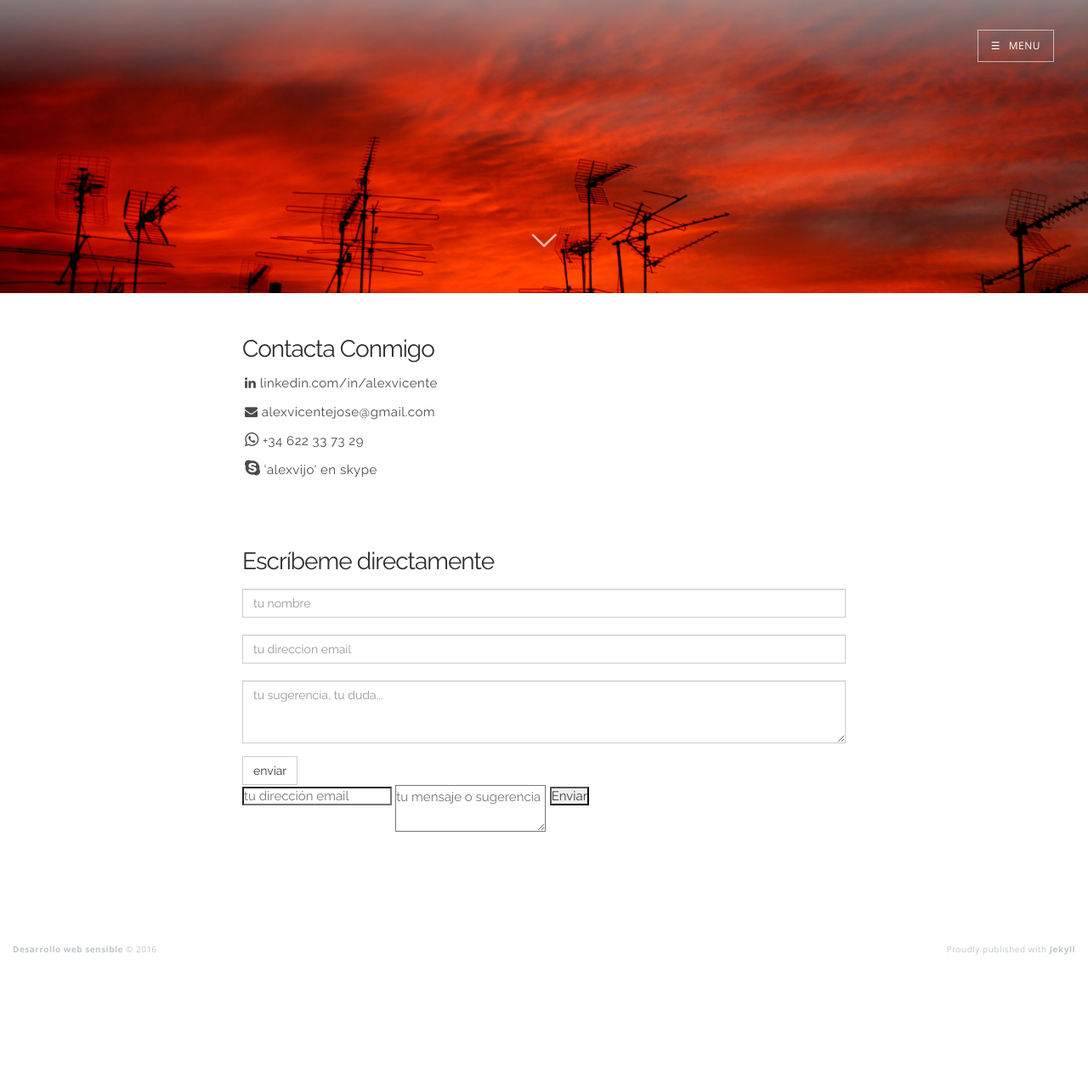
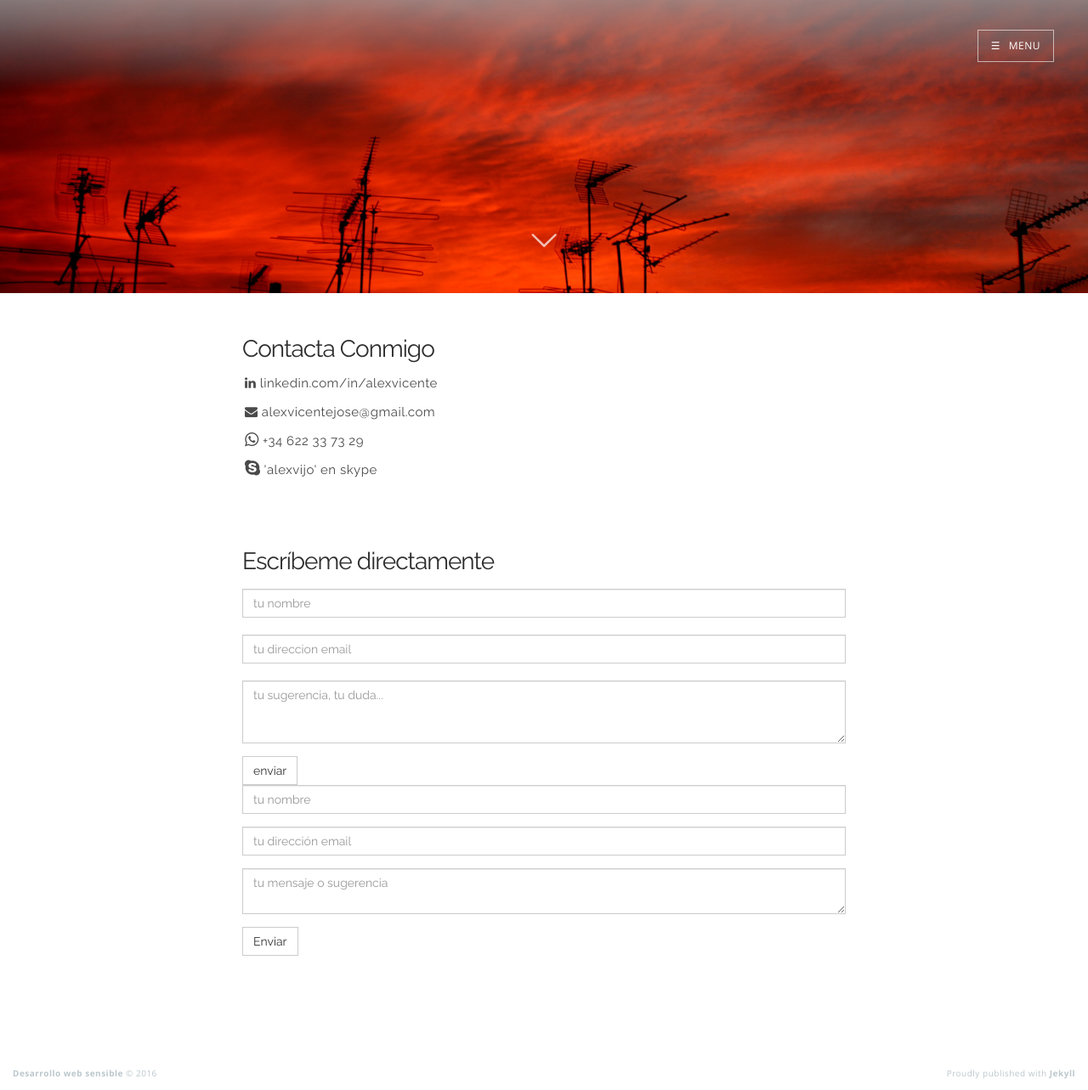
Before and after one commit to alexvijo/alexvijo.github.io, a Jekyll site: the page built from contacta.md, in a window 1280 px wide. Shown: the whole page at 85% size. Built offline with Jekyll 4.4.1, drawn with Linux system fonts in a browser that asks for light colours; nearby versions of some CDN libraries; before the commit the page ends 1136 px from its top, so only the background shows below that.

Commit message:
Update contacta.md

```diff
--- a/contacta.md
+++ b/contacta.md
@@ -56,9 +56,16 @@ group: "navigation"
 </div>
 
 <form method="POST" action="http://formspree.io/alexvicentejose@gmail.com">
-  <input type="email" name="email" placeholder="tu dirección email">
-  <textarea name="message" placeholder="tu mensaje o sugerencia"></textarea>
-  <button type="submit">Enviar</button>
+  <div class="form-group">
+    <input type="text" name="name" placeholder="tu nombre" class="form-control">
+  </div>
+  <div class="form-group">
+    <input type="email" name="email" placeholder="tu dirección email" class="form-control">
+  </div>
+  <div class="form-group">
+    <textarea name="message" placeholder="tu mensaje o sugerencia" class="form-control"></textarea>
+  </div>
+  <button type="submit" class="btn btn-default">Enviar</button>
 </form>
 
 <script>
```
